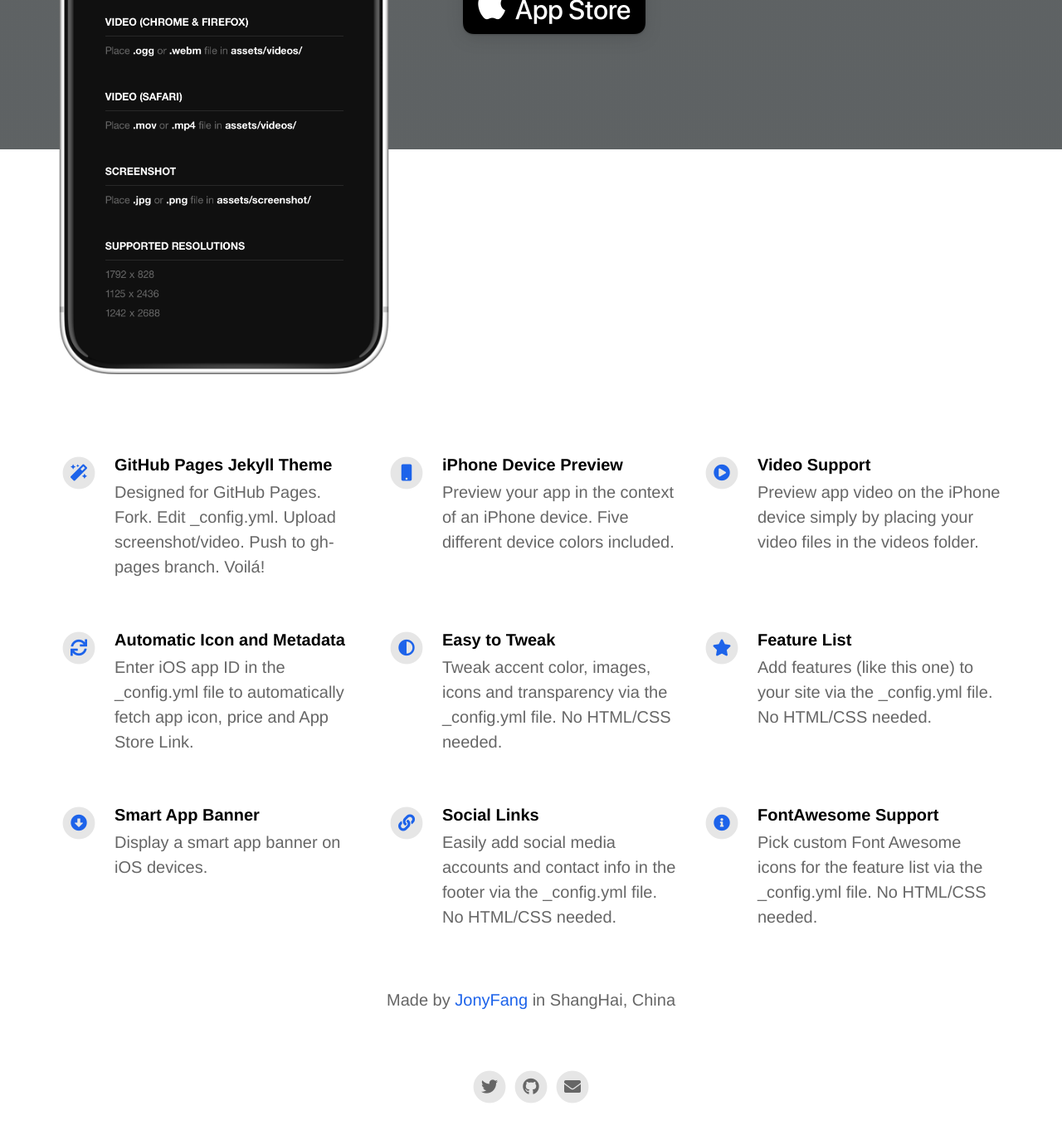
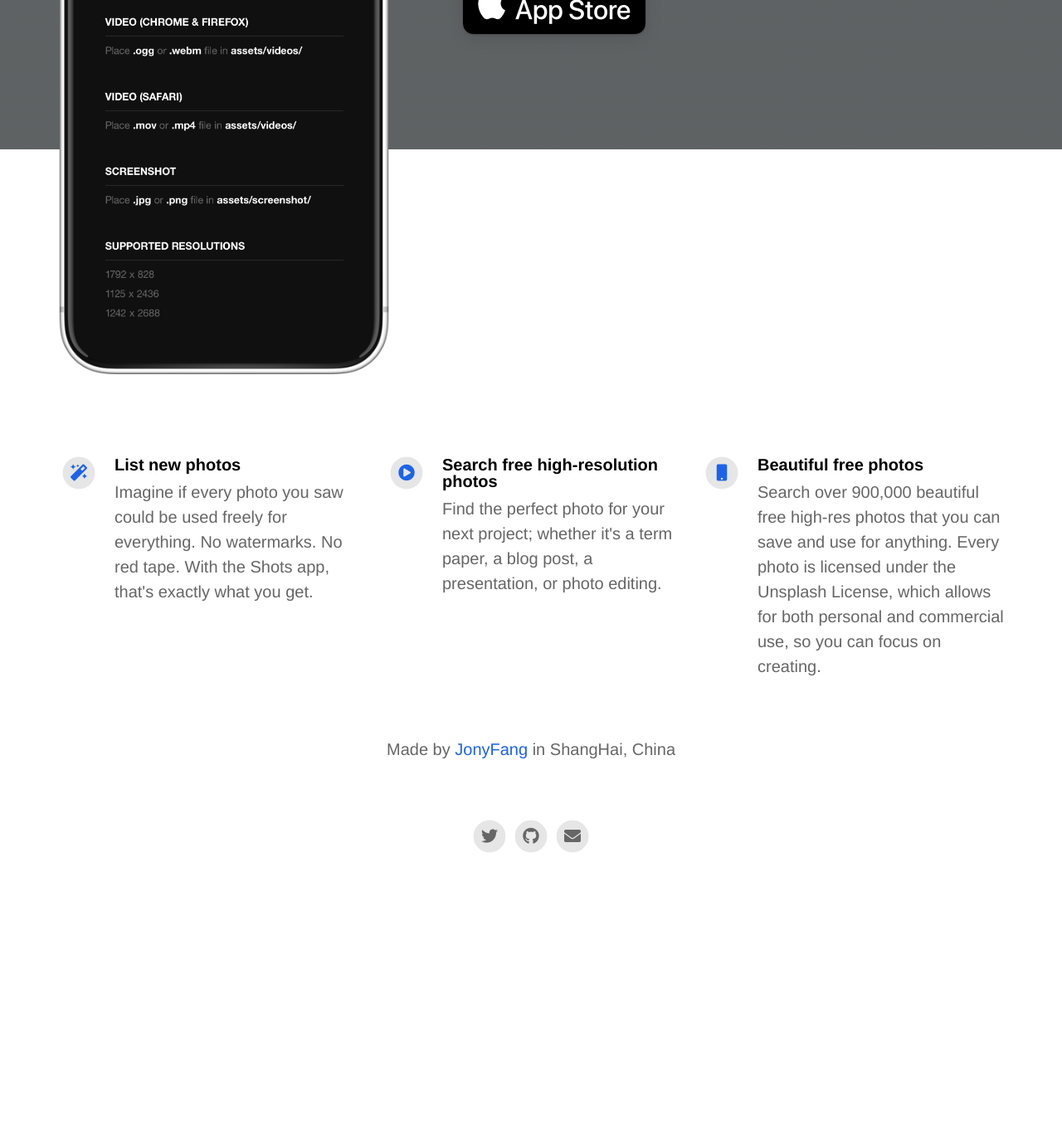
Before and after one commit to shotswallpaper/shotswallpaper, a Jekyll site: the page built from index.html, in a window 1280 px wide and 1400 px high, scrolled down 534 px. Shown: the top 1368 px of the window at 83% size. Built offline with Jekyll 4.4.1, drawn with Linux system fonts in a browser that asks for light colours; nearby versions of some CDN libraries; after the commit the page ends 1632 px from its top, so only the background shows below that.

Commit message:
更新基础配置
Signed-off-by: JonyFang <jony.chunfang@gmail.com>

```diff
--- a/_config.yml
+++ b/_config.yml
@@ -31,41 +31,41 @@ youtube_username                          :
 # Feature List                            Edit, add or remove features to be presented.
 features                                  :
 
-  - title                                 : GitHub Pages Jekyll Theme
-    description                           : Designed for GitHub Pages. Fork. Edit _config.yml. Upload screenshot/video. Push to gh-pages branch. Voilá!
+  - title                                 : List new photos
+    description                           : Imagine if every photo you saw could be used freely for everything. No watermarks. No red tape. With the Shots app, that's exactly what you get.
     fontawesome_icon_name                 : magic
 
-  - title                                 : iPhone Device Preview
-    description                           : Preview your app in the context of an iPhone device. Five different device colors included.
+  - title                                 : Search free high-resolution photos
+    description                           : Find the perfect photo for your next project; whether it's a term paper, a blog post, a presentation, or photo editing.
+    fontawesome_icon_name                 : play-circle
+
+  - title                                 : Beautiful free photos
+    description                           : Search over 900,000 beautiful free high-res photos that you can save and use for anything. Every photo is licensed under the Unsplash License, which allows for both personal and commercial use, so you can focus on creating.
     fontawesome_icon_name                 : mobile
 
-  - title                                 : Video Support
-    description                           : Preview app video on the iPhone device simply by placing your video files in the videos folder.
-    fontawesome_icon_name                 : play-circle
+  - title                                 : #Automatic Icon and Metadata
+    description                           : #Enter iOS app ID in the _config.yml file to automatically fetch app icon, price and App Store Link.
+    fontawesome_icon_name                 : #sync
 
-  - title                                 : Automatic Icon and Metadata
-    description                           : Enter iOS app ID in the _config.yml file to automatically fetch app icon, price and App Store Link.
-    fontawesome_icon_name                 : sync
+  - title                                 : #Easy to Tweak
+    description                           : #Tweak accent color, images, icons and transparency via the _config.yml file. No HTML/CSS needed.
+    fontawesome_icon_name                 : #adjust
 
-  - title                                 : Easy to Tweak
-    description                           : Tweak accent color, images, icons and transparency via the _config.yml file. No HTML/CSS needed.
-    fontawesome_icon_name                 : adjust
+  - title                                 : #Feature List
+    description                           : #Add features (like this one) to your site via the _config.yml file. No HTML/CSS needed.
+    fontawesome_icon_name                 : #star
 
-  - title                                 : Feature List
-    description                           : Add features (like this one) to your site via the _config.yml file. No HTML/CSS needed.
-    fontawesome_icon_name                 : star
+  - title                                 : #Smart App Banner
+    description                           : #Display a smart app banner on iOS devices.
+    fontawesome_icon_name                 : #arrow-alt-circle-down
 
-  - title                                 : Smart App Banner
-    description                           : Display a smart app banner on iOS devices.
-    fontawesome_icon_name                 : arrow-alt-circle-down
+  - title                                 : #Social Links
+    description                           : #Easily add social media accounts and contact info in the footer via the _config.yml file. No HTML/CSS needed.
+    fontawesome_icon_name                 : #link
 
-  - title                                 : Social Links
-    description                           : Easily add social media accounts and contact info in the footer via the _config.yml file. No HTML/CSS needed.
-    fontawesome_icon_name                 : link
-
-  - title                                 : FontAwesome Support
-    description                           : Pick custom Font Awesome icons for the feature list via the _config.yml file. No HTML/CSS needed.
-    fontawesome_icon_name                 : info-circle
+  - title                                 : #FontAwesome Support
+    description                           : #Pick custom Font Awesome icons for the feature list via the _config.yml file. No HTML/CSS needed.
+    fontawesome_icon_name                 : #info-circle
 
   - title                                 : # New Feature Title
     description                           : # New Feature Description
```
Also changed, not shown: 1 other file.
